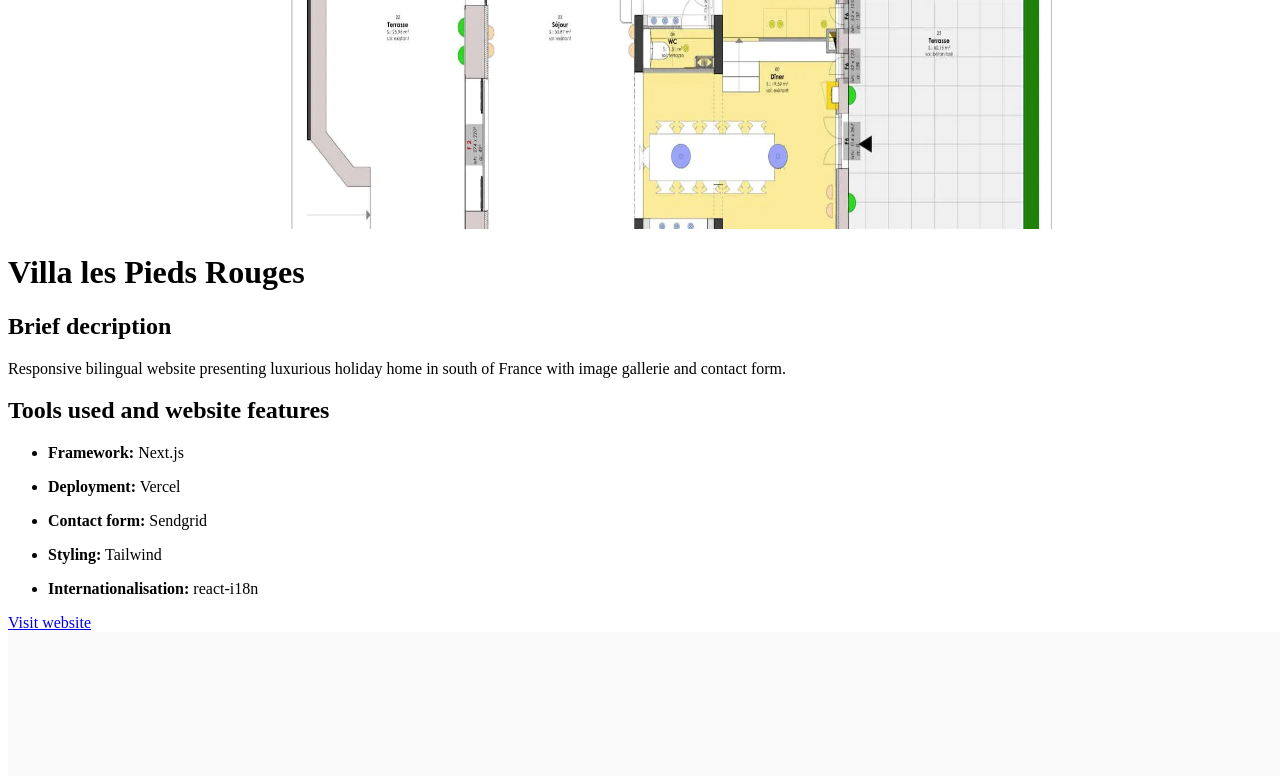
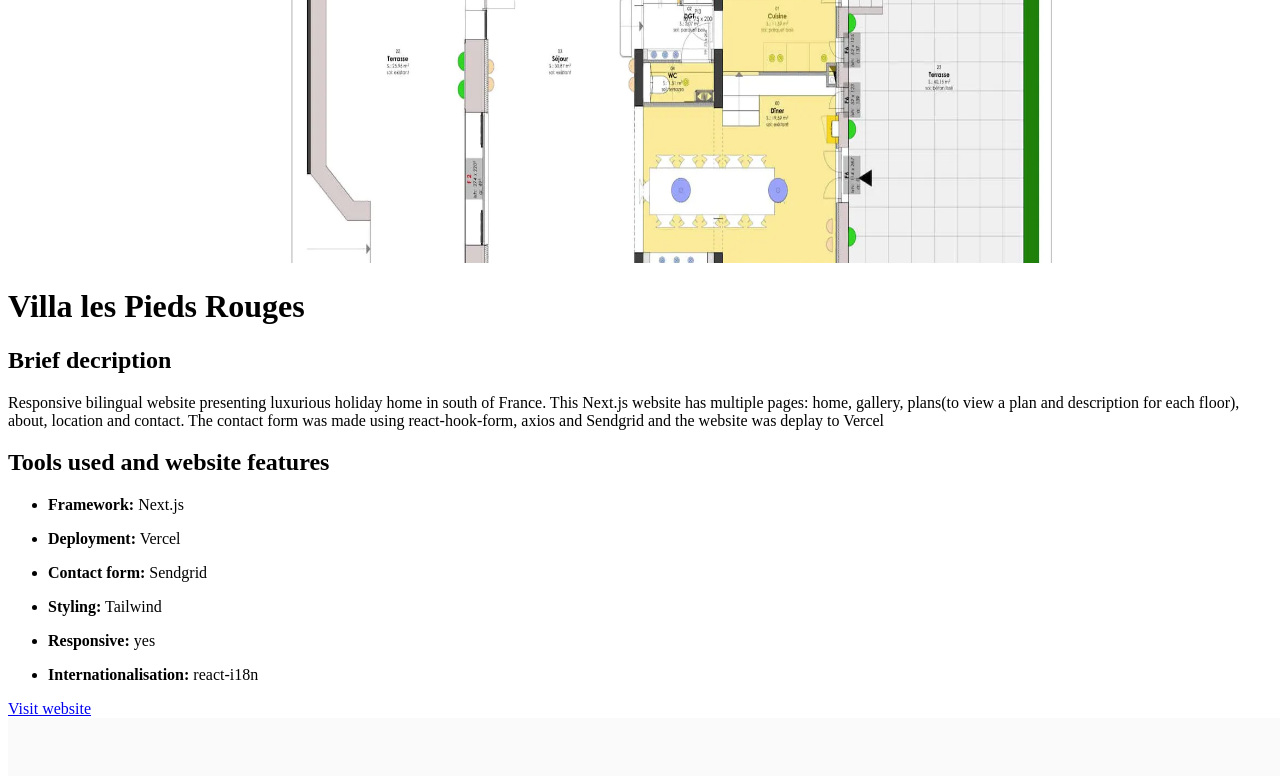
Before and after one commit to EmilieHumbert/portfolio, a Next.js app: page / in a window 1280 px wide. Shown: the part 2000-2776 px from the top of the page. Built offline with nearby package versions, Linux system fonts and the light colour scheme.

Commit message:
Make few CSS changes and add projects content

```diff
--- a/components/contact.js
+++ b/components/contact.js
@@ -8,7 +8,7 @@ export default function Contact() {
 
   return (
     <>
-      <h1 className="font-medium mt-24 text-4xl mb-4">Want to get in touch?</h1>
+      <h1 className="font-medium mt-24 text-4xl mb-4">Want t<span className="text-red-900">o</span> get in touch?</h1>
       <p>
         If you'd like to get in touch you can connect with me on{" "}
         <a
--- a/components/intro.js
+++ b/components/intro.js
@@ -4,11 +4,11 @@ export default function Intro() {
   return (
     <div className="mb-12 lg:mb-24">
       <h1 className="mb-8 lg:mb-12 mt-12 lg:mt-24 text-4xl lg:text-7xl">
-        Grüetzi,
+        Gr<span className="text-red-900">ü</span>etzi,
         <br /> I'm Emilie
       </h1>
-      <p className="leading-relaxed lg:leading-loose text-xl lg:text-3xl">
-        A front-end developer based in Zürich, Switzerland.
+      <p className="leading-relaxed lg:leading-loose mb-8 lg:mb-12 text-xl lg:text-3xl">
+        A front-end developer based in Züric<span className="text-red-900">h</span>, Switzerland.
         <br /> I build responsive websites with Next.js
       </p>
     </div>
--- a/components/project.js
+++ b/components/project.js
@@ -15,14 +15,14 @@ export default function Project({ projects }) {
               <h2 className="border-b-2 border-gray-300 font-medium my-2 text-xl ">
                 Brief decription
               </h2>
-              <p className="mb-4">{project.decription}</p>
+              <p className="mb-6">{project.decription}</p>
               <h2 className="border-b-2 border-gray-300 font-medium my-2 text-xl">
-                Tools used and website features
+                Too<span className="text-red-900">l</span>s used and website features
               </h2>
               <div className="grid grid-cols-2">
                 {project.tools.map(([type, tool]) => {
                   return (
-                    <ul key={type} className="leading-relaxed text-xs">
+                    <ul key={type} className="leading-relaxed">
                       <li>
                         <strong>{type}:</strong> {tool}
                       </li>
--- a/components/projects.js
+++ b/components/projects.js
@@ -10,12 +10,13 @@ export default function Projects() {
       imageSecond: "/images/villa-les-pieds-rouges-plans.png",
       imageDescription: "Villa les Pieds Rouges homepage",
       decription:
-        "Responsive bilingual website presenting luxurious holiday home in south of France with image gallerie and contact form.",
+        "Responsive bilingual website presenting luxurious holiday home in south of France. This Next.js website has multiple pages: home, gallery, plans(to view a plan and description for each floor), about, location and contact. The contact form was made using react-hook-form, axios and Sendgrid and the website was deplay to Vercel",
       tools: [
         ["Framework", "Next.js"],
         ["Deployment", "Vercel"],
         ["Contact form", "Sendgrid"],
         ["Styling", "Tailwind"],
+        ["Responsive", "yes"],
         ["Internationalisation", "react-i18n"],
       ],
       website: "https://villa-les-pieds-rouges.vercel.app/en",
@@ -26,11 +27,14 @@ export default function Projects() {
       imageSecond: "/images/instagram-dashboard.png",
       imageDescription: "Instagram clone",
       decription:
-        "Instagram clone using firebase and firestore for login, signin and images storage",
+        "Instagram clone built with Next.js, Firebase and Tailwind CSS. This React project has multiple pages: login, sign up, dashboard (to view/like/comment on photos), and user profiles. The sign-in page connects to Firebase when a user tries to sign in, and when a user signs up. Firebase firestore handles all the data, and that data is retrieved using a custom hook. After this application was built, it was deployed to Vercel. Lighthouse was also used to improve the website performance.",
       tools: [
         ["Framework", "Next.js"],
         ["Deployment", "Vercel"],
+        ["Storage", "Firestore"],
+        ["Authentification", "Firebase"],
         ["Styling", "Tailwind"],
+        ["Responsive", "yes"],
       ],
       website: "https://instagram-6lfl5gles-emiliehumbert.vercel.app/login",
     },
@@ -38,7 +42,10 @@ export default function Projects() {
 
   return (
     <div>
-      <h1 className="font-medium mt-24 text-4xl">Projects</h1>
+      <h1 className="font-medium mt-24 mb-6 text-4xl">
+        Proj<span className="text-red-900">e</span>cts
+      </h1>
+      <p className="text-xl">Find below my latest projects:</p>
       <Project projects={projects} />
     </div>
   );
```
